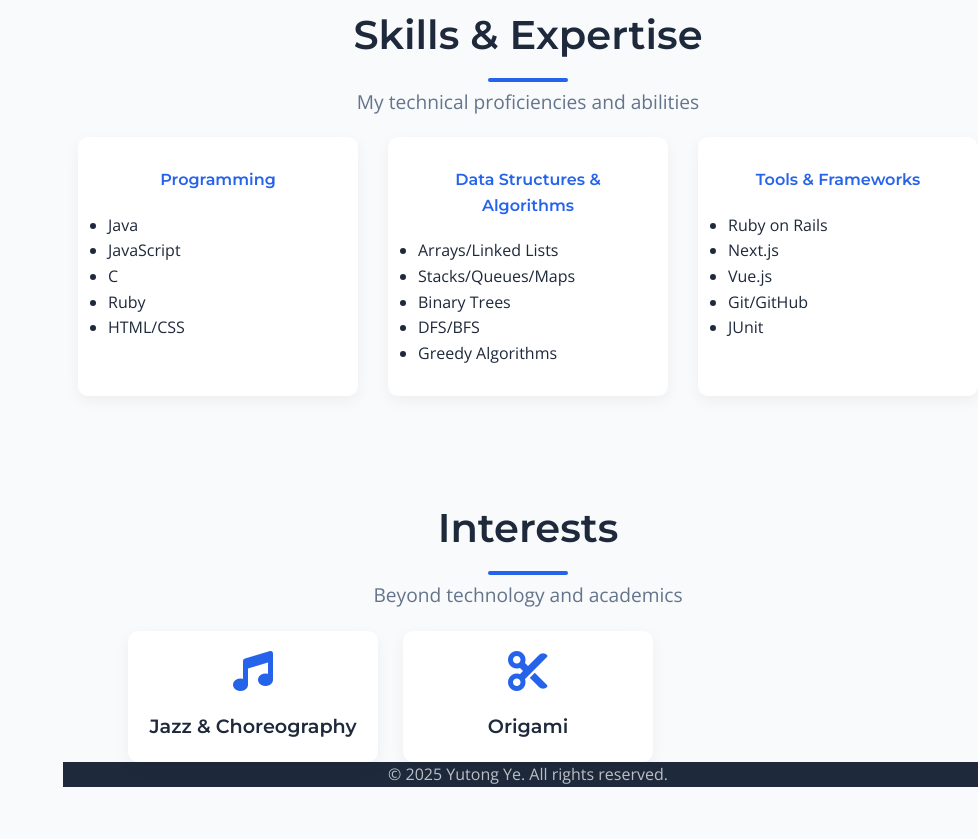
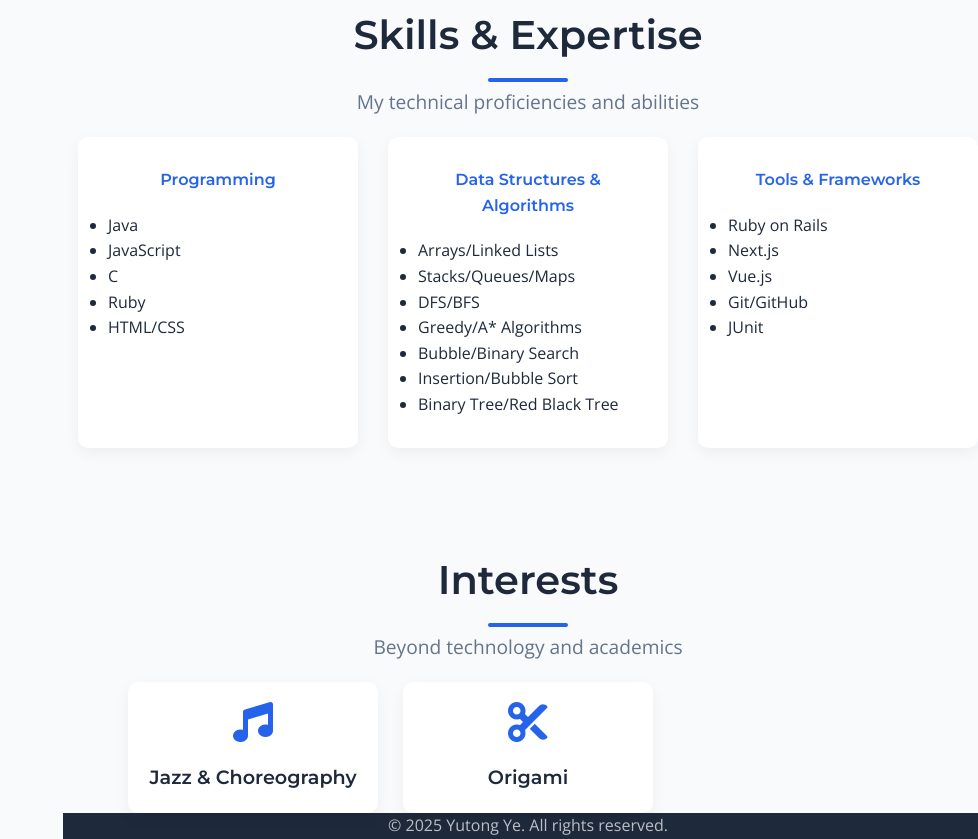
Before and after one commit to YutongYe2004/YutongYe2004.github.io, a plain HTML site: page index.html in a window 1280 px wide. Shown: the part 4082-4921 px from the top of the page, without its empty margins (302-1280 px from the left). Before the commit the page ends 4869 px from the top, so only its background shows below. Drawn offline with nearby package versions, Linux system fonts and the light colour scheme.

Commit message:
Fix: Data Structures and Algorithms

```diff
--- a/index.html
+++ b/index.html
@@ -846,9 +846,11 @@
                             <ul>
                                 <li>Arrays/Linked Lists</li>
                                 <li>Stacks/Queues/Maps</li>
-                                <li>Binary Trees</li>
                                 <li>DFS/BFS</li>
-                                <li>Greedy Algorithms</li>
+                                <li>Greedy/A* Algorithms</li>
+                                <li>Bubble/Binary Search</li>
+                                <li>Insertion/Bubble Sort</li>
+                                <li>Binary Tree/Red Black Tree</li>
                             </ul>
                         </div>
 
```
